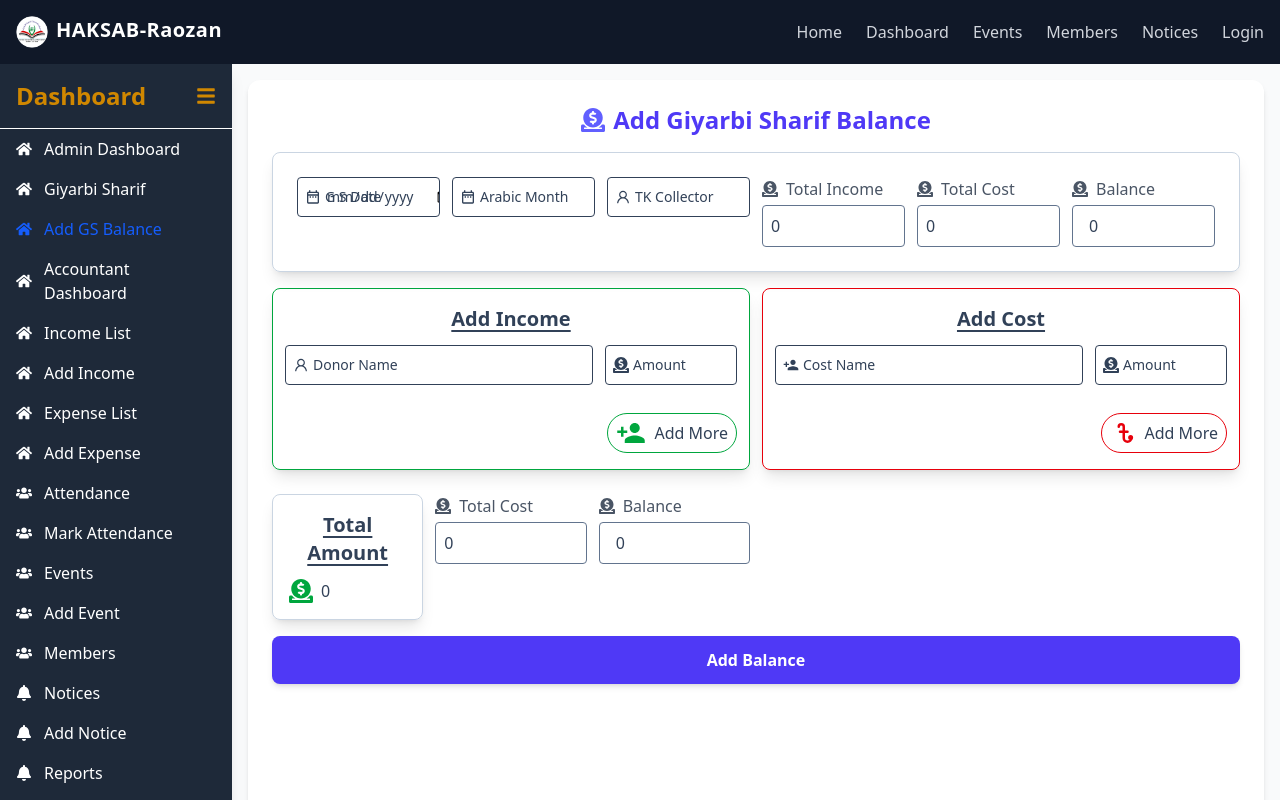
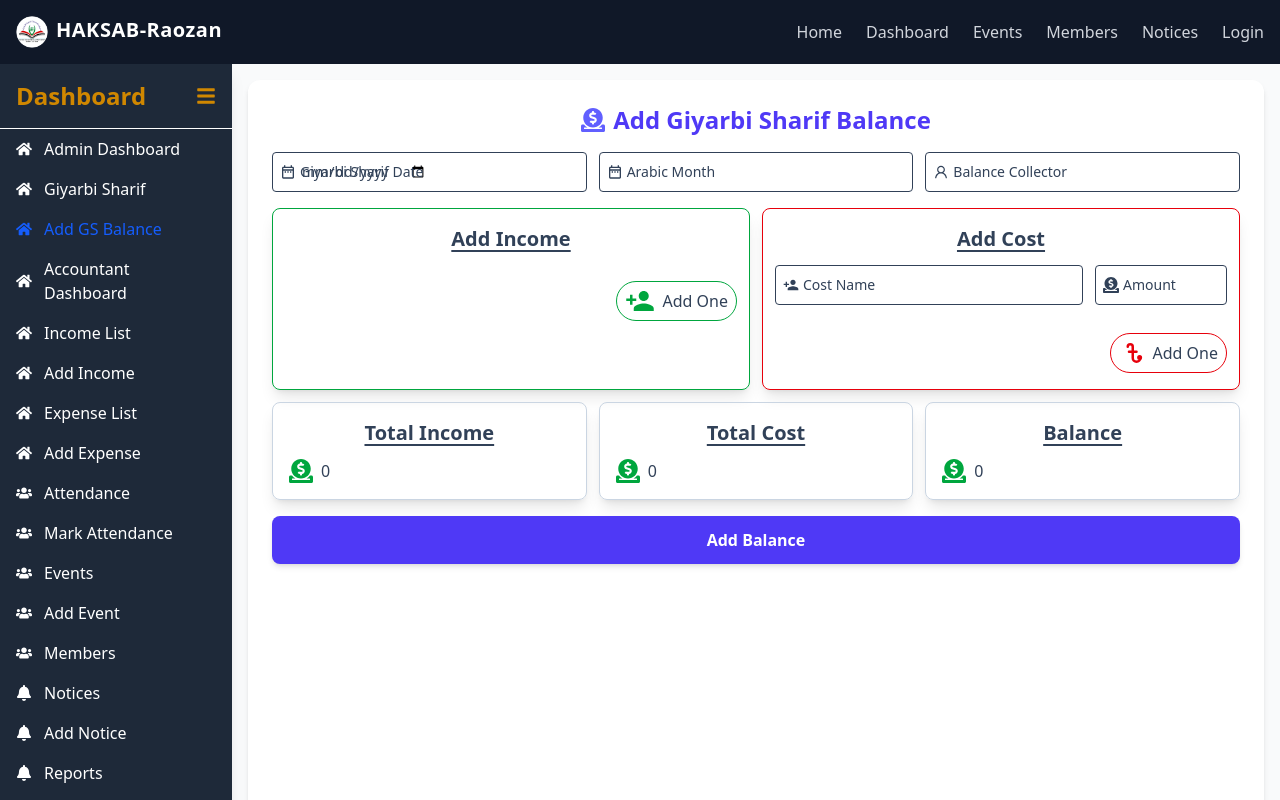
Before and after one commit to nurulazam-dev/haksab-raozan-branch, a React (Vite) app in the folder frontend/: page /dashboard/add-gs-balance in a window 1280 px wide. Shown: the top 800 px of the page. Built offline with nearby package versions, Linux system fonts and the light colour scheme.

Commit message:
update AddGiyarbiSharifBalance component

```diff
--- a/frontend/src/components/Dashboard/Accounts/Giyarbi-Sharif/AddGiyarbiSharifBalance.jsx
+++ b/frontend/src/components/Dashboard/Accounts/Giyarbi-Sharif/AddGiyarbiSharifBalance.jsx
@@ -106,7 +106,7 @@ export default function AddGiyarbiSharifBalance() {
   };
 
   return (
-    <div className="flex justify-center items-center">
+    <div className="">
       <motion.div
         initial={{ opacity: 0, y: 30 }}
         animate={{ opacity: 1, y: 0 }}
@@ -121,7 +121,7 @@ export default function AddGiyarbiSharifBalance() {
           {/* =================
               Header part
           ================= */}
-          <section className="border border-slate-300 w-full p-6 rounded-lg shadow-lg grid grid-cols-1 md:grid-cols-3 lg:grid-cols-6 gap-3 mb-4">
+          <section className="grid grid-cols-1 md:grid-cols-2 lg:grid-cols-3 gap-3 mb-4">
             {/* Giyarbi Sharif Date */}
             <div>
               <FloatingLabelInput
@@ -130,7 +130,7 @@ export default function AddGiyarbiSharifBalance() {
                 value={formData?.giyarbiSharifDate}
                 onChange={handleChange}
                 required={true}
-                placeholder="G S Date"
+                placeholder="Giyarbi Sharif Date"
                 icon={<MdOutlineDateRange />}
               />
             </div>
@@ -154,76 +154,34 @@ export default function AddGiyarbiSharifBalance() {
                 name="balanceCollector"
                 type="text"
                 value={formData?.balanceCollector}
-                placeholder="TK Collector"
+                placeholder="Balance Collector"
                 onChange={handleChange}
                 required={true}
                 icon={<AiOutlineUser />}
               />
             </div>
-
-            {/* Income Amount */}
-            <div>
-              <label className="text-gray-600 mb-1 font-medium flex items-center gap-2">
-                <FaDonate /> Total Income
-              </label>
-              <input
-                type="number"
-                name="totalIncome"
-                value={calculateTotalIncome()}
-                disabled
-                className="w-full border border-slate-500 rounded p-2"
-              />
-            </div>
-
-            {/* Total Cost Amount */}
-            <div>
-              <label className="text-gray-600 mb-1 font-medium flex items-center gap-2">
-                <FaDonate /> Total Cost
-              </label>
-              <input
-                type="number"
-                name="totalCost"
-                value={calculateTotalCost()}
-                disabled
-                className="w-full border border-slate-500 rounded p-2"
-              />
-            </div>
-
-            {/* Balance */}
-            <div>
-              <label className="text-gray-600 mb-1 font-medium flex items-center gap-2">
-                <FaDonate /> Balance
-              </label>
-              <input
-                type="number"
-                name="balance"
-                value={calculateBalance()}
-                disabled
-                className="w-full border border-slate-500 rounded px-4 py-2"
-              />
-            </div>
           </section>
 
-          <section className="grid grid-cols-1 md:grid-cols-2 gap-3 mb-6">
-            {/* ======add income part========= */}
+          <section className="grid grid-cols-1 md:grid-cols-2 gap-3 mb-3">
+            {/* ========================================
+                        Add income start
+              ========================================= */}
             <div className="border border-green-600 px-3 py-4 rounded-lg shadow-lg">
               <h2 className="text-xl font-bold text-center underline underline-offset-4 mb-3">
                 Add Income
               </h2>
-              {/* ========================================
-                        1 donor field test start
-              ========================================= */}
+              {/* ===1 donar field test start=== */}
               {formData?.incomeEntries?.map((item, index) => (
                 <div className="flex justify-center items-center mb-3 gap-3 w-full">
-                  {/* Donor Name */}
+                  {/* Donar Name */}
                   <div className="md:w-[70%] w-[65%]">
                     <FloatingLabelInput
-                      name="donorName"
+                      name="donarName"
                       type="text"
-                      value={item.donorName}
+                      value={item.donarName}
                       onChange={(e) => handleIncomeEntryChange(e, index)}
                       required={true}
-                      placeholder="Donor Name"
+                      placeholder="Donar Name"
                       icon={<AiOutlineUser />}
                     />
                   </div>
@@ -241,61 +199,29 @@ export default function AddGiyarbiSharifBalance() {
                   </div>
                 </div>
               ))}
-              {/* ==============================================
-                               1 donar field test end
-              ============================================== */}
-              {/* 1 donor field */}
-              <div className="flex justify-center items-center mb-3 gap-3 w-full">
-                {/* Donor Name */}
-                <div className="md:w-[70%] w-[65%]">
-                  {/* ======start====== */}
-                  <FloatingLabelInput
-                    name="donorName"
-                    type="text"
-                    value={formData?.donorName}
-                    onChange={handleChange}
-                    required={true}
-                    placeholder="Donor Name"
-                    icon={<AiOutlineUser />}
-                  />
-                  {/* ======end====== */}
-                </div>
-                {/* DonationAmount */}
-                <div className="md:w-[30%] w-[35%]">
-                  {/* ======start====== */}
-                  <FloatingLabelInput
-                    name="donationAmount"
-                    type="number"
-                    value={formData?.donationAmount}
-                    placeholder="Amount"
-                    onChange={handleChange}
-                    required={true}
-                    icon={<FaDonate />}
-                  />
-                  {/* ======end====== */}
-                </div>
-              </div>
-
+              {/* ===1 donar field test end=== */}
               <div className="flex justify-end pt-4">
                 <button
                   onClick={addIncomeEntry}
                   className="flex items-center gap-2 border border-green-600 px-2 py-1 rounded-full cursor-pointer hover:bg-green-100 transition"
                 >
                   <MdPersonAdd className="text-green-600 text-3xl mx-auto" />{" "}
-                  Add More
+                  Add One
                 </button>
               </div>
             </div>
-            {/* ======add cost part========= */}
+
+            {/* ========================================
+                        Add Cost start
+              ========================================= */}
             <div className="border border-red-600 px-3 py-4 rounded-lg shadow-lg">
               <h2 className="text-xl font-bold text-center underline underline-offset-4 mb-3">
                 Add Cost
               </h2>
-              {/* 1 cost field */}
+              {/* ===1 cost field=== */}
               <div className="flex justify-center items-center mb-3 gap-3 w-full">
                 {/* Cost Name */}
                 <div className="md:w-[70%] w-[65%]">
-                  {/* ======start====== */}
                   <FloatingLabelInput
                     name="costName"
                     type="text"
@@ -305,11 +231,9 @@ export default function AddGiyarbiSharifBalance() {
                     placeholder="Cost Name"
                     icon={<MdPersonAdd />}
                   />
-                  {/* ======end====== */}
                 </div>
                 {/* Cost Amount */}
                 <div className="md:w-[30%] w-[35%]">
-                  {/* ======start====== */}
                   <FloatingLabelInput
                     name="costAmount"
                     type="number"
@@ -319,23 +243,25 @@ export default function AddGiyarbiSharifBalance() {
                     placeholder="Amount"
                     icon={<FaDonate />}
                   />
-                  {/* ======end====== */}
                 </div>
               </div>
               <div className="flex justify-end pt-4">
                 <div className="flex items-center gap-1 border border-red-600 px-2 py-1 rounded-full cursor-pointer hover:bg-red-100 transition">
                   <TbCurrencyTaka className="text-red-600 text-3xl mx-auto" />{" "}
-                  Add More
+                  Add One
                 </div>
               </div>
             </div>
           </section>
-          {/* statistics section */}
-          <section className="w-full grid grid-cols-1 md:grid-cols-3 lg:grid-cols-6 gap-3 mb-4">
-            {/* Income Amount */}
+
+          {/* ========================================
+                        statistics section
+          ========================================= */}
+          <section className="w-full grid grid-cols-1 md:grid-cols-2 lg:grid-cols-3 gap-3 mb-4">
+            {/* ===Total Income Amount=== */}
             <div className="shadow-lg p-4 rounded-lg border border-slate-300">
               <h2 className="text-xl font-bold text-center underline underline-offset-4 mb-3">
-                Total Amount
+                Total Income
               </h2>
               <div className="flex items-center gap-2">
                 <div className="">
@@ -353,36 +279,52 @@ export default function AddGiyarbiSharifBalance() {
               </div>
             </div>
 
-            {/* Total Cost Amount */}
+            {/* ===Total Cost Amount=== */}
+            <div className="shadow-lg p-4 rounded-lg border border-slate-300">
+              <h2 className="text-xl font-bold text-center underline underline-offset-4 mb-3">
+                Total Cost
+              </h2>
+              <div className="flex items-center gap-2">
+                <div className="">
+                  <FaDonate className="text-green-600 text-2xl" />
+                </div>
                 <div>
-              <label className="text-gray-600 mb-1 font-medium flex items-center gap-2">
-                <FaDonate /> Total Cost
-              </label>
                   <input
                     type="number"
                     name="totalCost"
                     value={calculateTotalCost()}
                     disabled
-                className="w-full border border-slate-500 rounded p-2"
+                    className="border-none"
                   />
                 </div>
+              </div>
+            </div>
 
-            {/* Balance */}
+            {/* ===Balance=== */}
+            <div className="shadow-lg p-4 rounded-lg border border-slate-300">
+              <h2 className="text-xl font-bold text-center underline underline-offset-4 mb-3">
+                Balance
+              </h2>
+              <div className="flex items-center gap-2">
+                <div className="">
+                  <FaDonate className="text-green-600 text-2xl" />
+                </div>
                 <div>
-              <label className="text-gray-600 mb-1 font-medium flex items-center gap-2">
-                <FaDonate /> Balance
-              </label>
                   <input
                     type="number"
                     name="balance"
                     value={calculateBalance()}
                     disabled
-                className="w-full border border-slate-500 rounded px-4 py-2"
+                    className="border-none"
                   />
+                </div>
+              </div>
             </div>
           </section>
 
-          {/* Submit Button */}
+          {/* ================
+              Submit Button
+          ================ */}
           <motion.button
             whileTap={{ scale: 0.95 }}
             type="submit"
```
Lines whose indentation alone changed are shown as unchanged.
